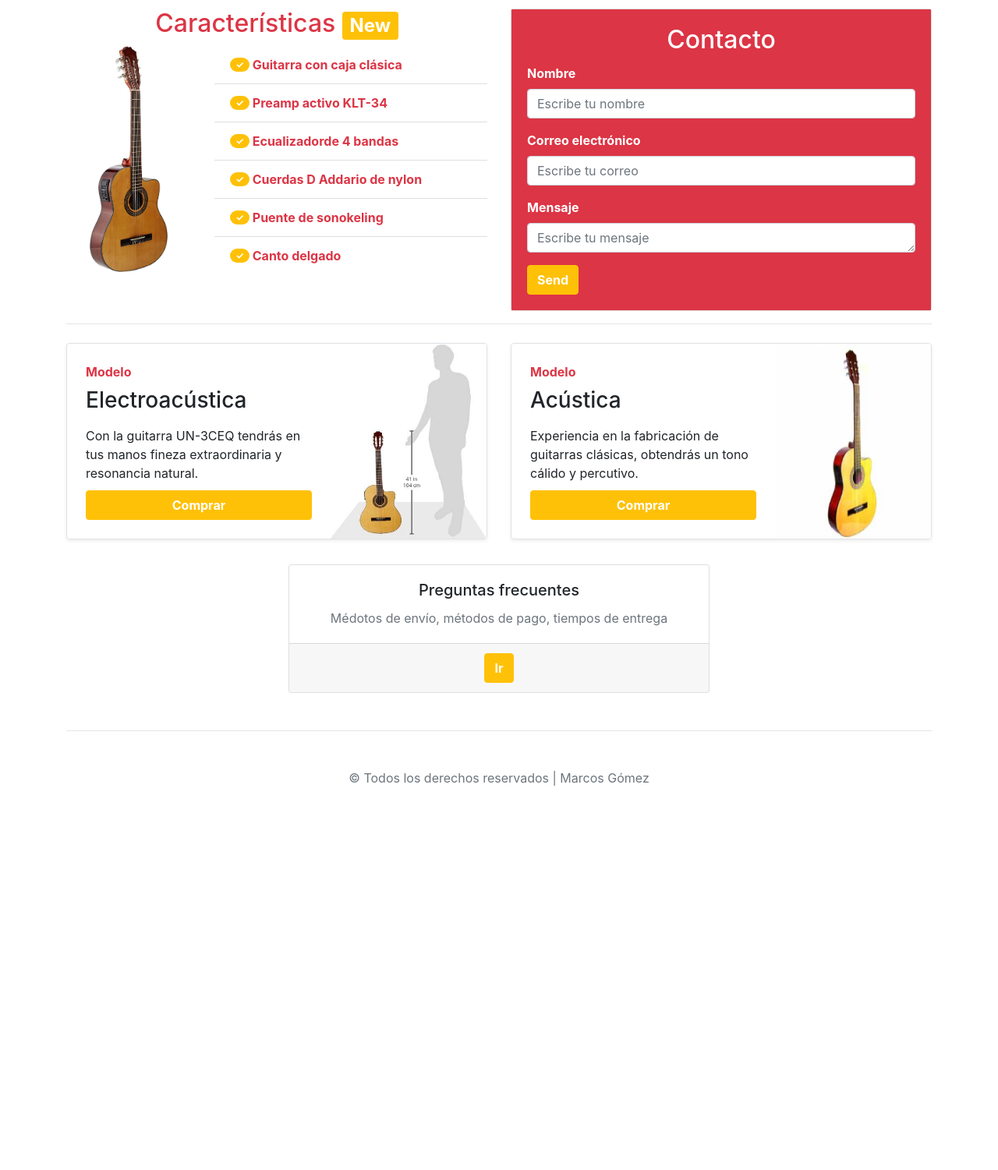
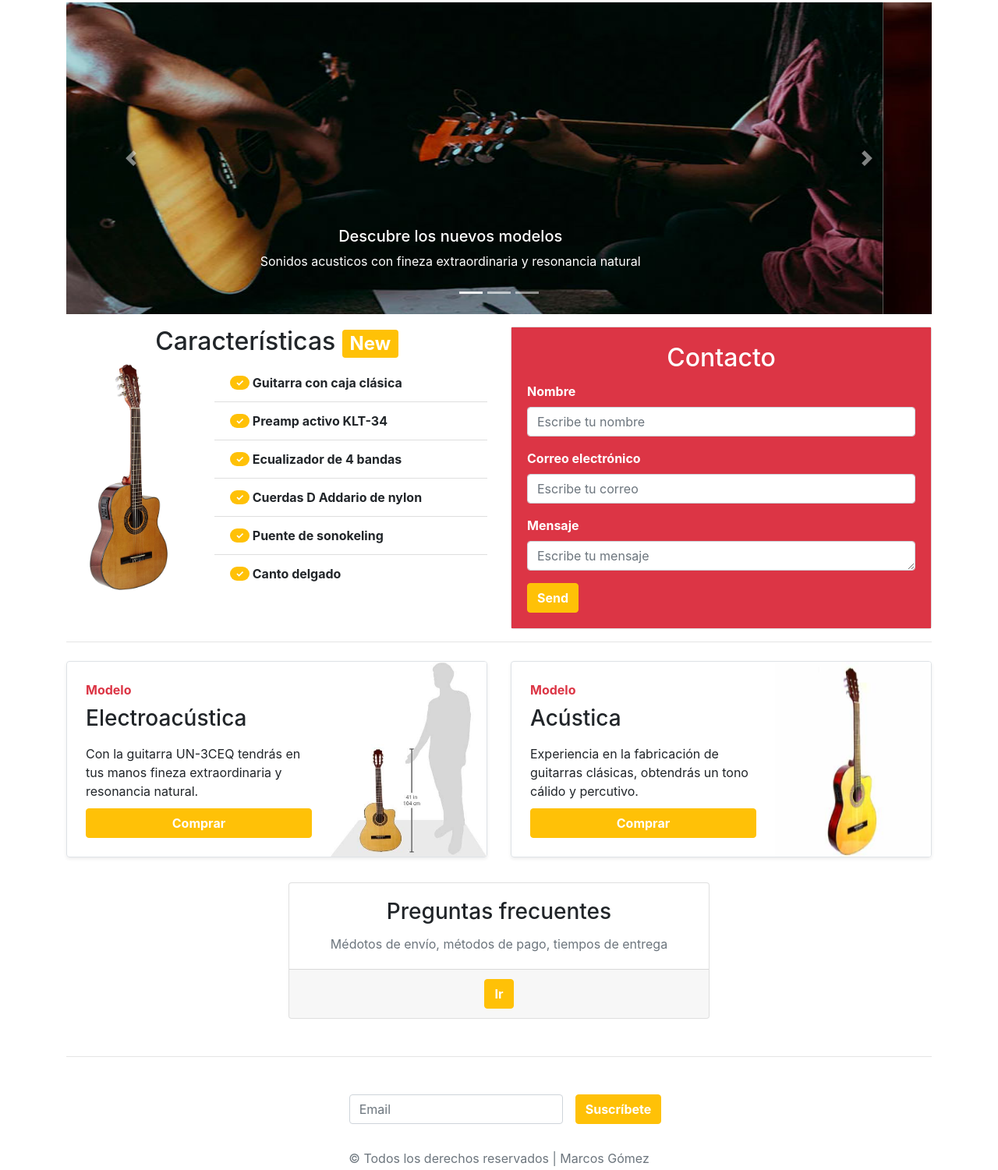
Before and after one commit to rafagomez92/cerouno-proyecto-semana-1, a plain HTML site: page index.html in a window 1280 px wide. Shown: the part 207-1708 px from the top of the page at 78% size. Before the commit the page ends 1241 px from the top, so only its background shows below. Drawn offline with nearby package versions, Linux system fonts and the light colour scheme.

Commit message:
Se agrego la seccion de un carrusel, se agrego el footer y la seccion de preguntas frecuentas

```diff
--- a/index.html
+++ b/index.html
@@ -1,7 +1,7 @@
 <!doctype html>
 <html lang="en">
   <head>
-    <title>Title</title>
+    <title>Inicio - La sevillana</title>
     <!-- Required meta tags -->
     <meta charset="utf-8">
     <meta name="viewport" content="width=device-width, initial-scale=1, shrink-to-fit=no">
@@ -11,32 +11,75 @@
   <body>
       <div class="container">
           <header>
-            <div class="card bg-dark text-white mb-3">
+            <div class="card bg-dark text-white mb-2">
                 <img src="images/header.jpg" class="card-img" width="782" height="200" alt="...">
                 <div class="card-img-overlay">
                   <h5 class="card-title display-4">La sevillana <span class="font-weight-bold">UN3CEQ</span> </h5>
                   <p class="card-text">No te pierdas de las ofertas que tenemos para ti.</p>
-                  <button type="button" class="btn font-weight-bold text-white rounded bg-warning">Suscríbete</button>
+                  <a href="#inputMail"><button type="button" class="btn font-weight-bold text-white rounded bg-warning">Suscríbete</button></a>
                 </div>
               </div>
           </header>
           <main>
+              <div class="carrusel mb-3">
+                <div id="carouselExampleCaptions" class="carousel slide" data-ride="carousel">
+                    <ol class="carousel-indicators">
+                      <li data-target="#carouselExampleCaptions" data-slide-to="0" class="active"></li>
+                      <li data-target="#carouselExampleCaptions" data-slide-to="1"></li>
+                      <li data-target="#carouselExampleCaptions" data-slide-to="2"></li>
+                    </ol>
+                    <div class="carousel-inner">
+                      <div class="carousel-item active">
+                        <img src="images/cr2.jpg" width="782" height="400" class="d-block w-100" alt="...">
+                        <div class="carousel-caption d-none d-md-block">
+                          <h5>Descubre los nuevos modelos</h5>
+                          <p>Sonidos acusticos con fineza extraordinaria y resonancia natural</p>
+                        </div>
+                      </div>
+                      <div class="carousel-item">
+                        <img src="images/cr.jpg" width="782" height="400" class="d-block w-100" alt="...">
+                        <div class="carousel-caption d-none d-md-block">
+                          <h5>Electroacústica</h5>
+                          <p>Ecualizador de 4 bandas con afinador incluido</p>
+                        </div>
+                      </div>
+                      <div class="carousel-item">
+                        <img src="images/cr1.jpg" width="782" height="400" class="d-block w-100" alt="...">
+                        <div class="carousel-caption d-none d-md-block">
+                          <h5>Acústica</h5>
+                          <p>Guitarra con caja clásica y sonido más natural</p>
+                        </div>
+                      </div>
+                    </div>
+                    <a class="carousel-control-prev" href="#carouselExampleCaptions" role="button" data-slide="prev">
+                      <span class="carousel-control-prev-icon" aria-hidden="true"></span>
+                      <span class="sr-only">Previous</span>
+                    </a>
+                    <a class="carousel-control-next" href="#carouselExampleCaptions" role="button" data-slide="next">
+                      <span class="carousel-control-next-icon" aria-hidden="true"></span>
+                      <span class="sr-only">Next</span>
+                    </a>
+                  </div>
+              </div>
+
+
+
               <div class="features-contacto">
                 <div class="row">
                     <div class="col">
-                        <h2 class="text-center text-danger">Características <span class="badge badge-warning text-white">New</span></h2>
+                        <h2 class="text-center">Características <span class="badge badge-warning text-white">New</span></h2>
                         <div class="row justify-content-center">
                             <div class="col-4">
                                 <img src="images/features.jpg" width="100" height="290" class="rounded mx-auto d-block" alt="...">
                             </div>
                             <div class="col-8">
                                 <ul class="list-group list-group-flush">
-                                    <li class="list-group-item text-danger font-weight-bold d-flex align-items-center""><span class="badge badge-warning text-white badge-pill">✓</span>&nbspGuitarra con caja clásica</li>
-                                    <li class="list-group-item text-danger font-weight-bold d-flex align-items-center""><span class="badge badge-warning text-white badge-pill">✓</span>&nbspPreamp activo KLT-34</li>
-                                    <li class="list-group-item text-danger font-weight-bold d-flex align-items-center""><span class="badge badge-warning text-white badge-pill">✓</span>&nbspEcualizadorde 4 bandas</li>
-                                    <li class="list-group-item text-danger font-weight-bold d-flex align-items-center""><span class="badge badge-warning text-white badge-pill">✓</span>&nbspCuerdas D Addario de nylon</li>
-                                    <li class="list-group-item text-danger font-weight-bold d-flex align-items-center""><span class="badge badge-warning text-white badge-pill">✓</span>&nbspPuente de sonokeling</li>
-                                    <li class="list-group-item text-danger font-weight-bold d-flex align-items-center""><span class="badge badge-warning text-white badge-pill">✓</span>&nbspCanto delgado</li>
+                                    <li class="list-group-item font-weight-bold d-flex align-items-center""><span class="badge badge-warning text-white badge-pill">✓</span>&nbspGuitarra con caja clásica</li>
+                                    <li class="list-group-item font-weight-bold d-flex align-items-center""><span class="badge badge-warning text-white badge-pill">✓</span>&nbspPreamp activo KLT-34</li>
+                                    <li class="list-group-item font-weight-bold d-flex align-items-center""><span class="badge badge-warning text-white badge-pill">✓</span>&nbspEcualizador de 4 bandas</li>
+                                    <li class="list-group-item font-weight-bold d-flex align-items-center""><span class="badge badge-warning text-white badge-pill">✓</span>&nbspCuerdas D Addario de nylon</li>
+                                    <li class="list-group-item font-weight-bold d-flex align-items-center""><span class="badge badge-warning text-white badge-pill">✓</span>&nbspPuente de sonokeling</li>
+                                    <li class="list-group-item font-weight-bold d-flex align-items-center""><span class="badge badge-warning text-white badge-pill">✓</span>&nbspCanto delgado</li>
                                 </ul>
                             </div>
                           </div>
@@ -106,7 +149,7 @@
                     <div class="col-md-6 offset-md-3">
                         <div class="card text-center">
                             <div class="card-body">
-                              <h5 class="card-title">Preguntas frecuentes</h5>
+                              <h3 class="card-title">Preguntas frecuentes</h3>
                               <p class="card-text text-muted">Médotos de envío, métodos de pago, tiempos de entrega</p>
                             </div>
                             <div class="card-footer">
@@ -121,7 +164,15 @@
 
           <footer>
             <hr class="my-5">
-            <div class="font-size-ms text-muted text-center mb-4">© Todos los derechos reservados | Marcos Gómez </div>
+            <div class="font-size-ms text-muted text-center mb-4">
+                <form class="form-inline justify-content-center mb-4" id="suscribete">
+                    <div class="form-group mx-sm-3 mb-2">
+                      <input type="email" class="form-control" id="inputMail" placeholder="Email">
+                    </div>
+                    <button type="submit" class="btn btn-warning text-white mb-2 font-weight-bold">Suscríbete</button>
+                  </form>
+                © Todos los derechos reservados | Marcos Gómez </div>
+
           </footer>
           </div>
     <!-- Optional JavaScript -->
```
